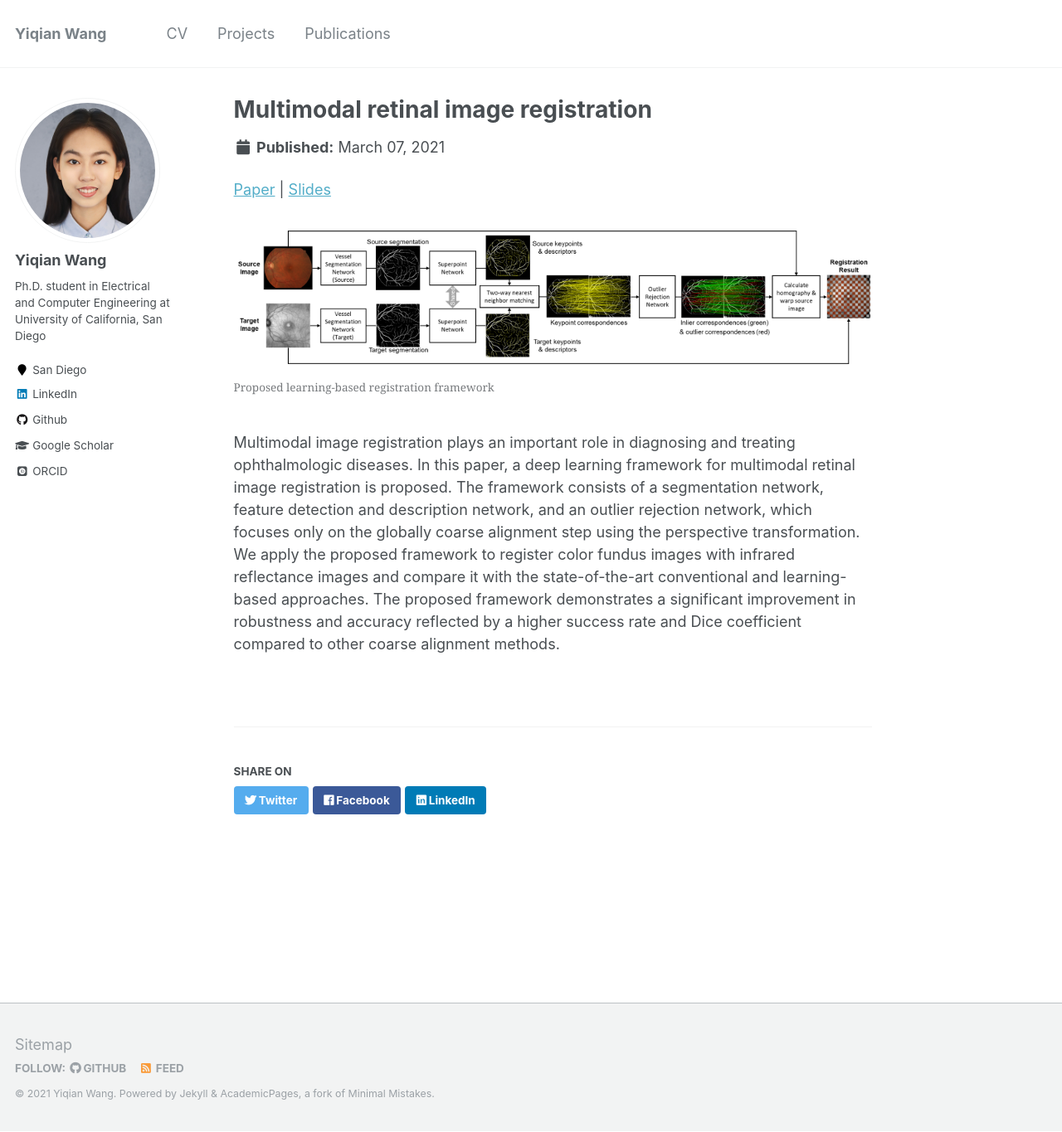
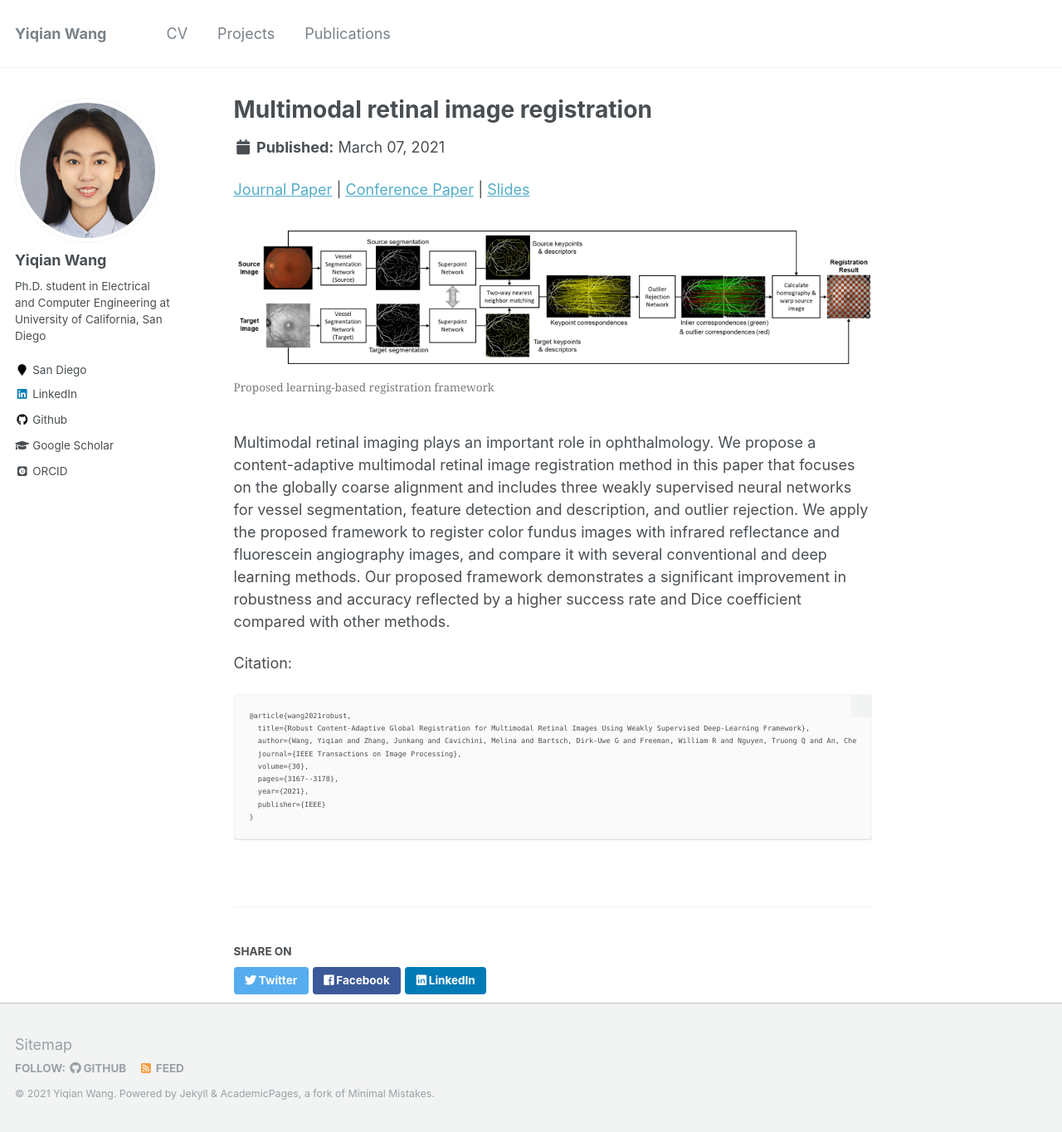
Before and after one commit to yiqian-wang/yiqian-wang.github.io, a Jekyll site: the page built from _projects/2019-04-retina_registration.md, in a window 1280 px wide and 1365 px high. Shown: the whole window at 83% size. Built offline with Jekyll 4.4.1, drawn with Linux system fonts in a browser that asks for light colours; some web fonts are replaced.

Commit message:
Update project page

````diff
--- a/_includes/archive-single.html
+++ b/_includes/archive-single.html
@@ -57,7 +57,7 @@
     {% elsif post.citation %}
       <p>Recommended citation: {{ post.citation }} </p>
     {% elsif post.paperurl %}
-      <p>Download <a href=" {{ post.paperurl }} "><u>here</u></a></p>
+      <p>Download <a href=" {{ post.paperurl }} ">here</a></p>
     {% endif %}
 
   </article>
--- a/_projects/2019-04-retina_registration.md
+++ b/_projects/2019-04-retina_registration.md
@@ -4,8 +4,21 @@ excerpt: "<img src='/images/retina_registration_cover.png'>"
 collection: projects
 ---
 
-[Paper](https://ieeexplore.ieee.org/abstract/document/9054077) &#124; [Slides](https://yiqian-wang.github.io/files/ICASSP_slides_final.pdf)
+[Journal Paper](https://ieeexplore.ieee.org/abstract/document/9054077) &#124; [Conference Paper](https://ieeexplore.ieee.org/abstract/document/9054077) &#124; [Slides](https://yiqian-wang.github.io/files/ICASSP_slides_final.pdf)
 
 {% include image.html url="/images/retina_registration_framework.png" description="Proposed learning-based registration framework" %}
 
-Multimodal image registration plays an important role in diagnosing and treating ophthalmologic diseases. In this paper, a deep learning framework for multimodal retinal image registration is proposed. The framework consists of a segmentation network, feature detection and description network, and an outlier rejection network, which focuses only on the globally coarse alignment step using the perspective transformation. We apply the proposed framework to register color fundus images with infrared reflectance images and compare it with the state-of-the-art conventional and learning-based approaches. The proposed framework demonstrates a significant improvement in robustness and accuracy reflected by a higher success rate and Dice coefficient compared to other coarse alignment methods.
+Multimodal retinal imaging plays an important role in ophthalmology. We propose a content-adaptive multimodal retinal image registration method in this paper that focuses on the globally coarse alignment and includes three weakly supervised neural networks for vessel segmentation, feature detection and description, and outlier rejection. We apply the proposed framework to register color fundus images with infrared reflectance and fluorescein angiography images, and compare it with several conventional and deep learning methods. Our proposed framework demonstrates a significant improvement in robustness and accuracy reflected by a higher success rate and Dice coefficient compared with other methods.
+
+Citation:
+```
+@article{wang2021robust,
+  title={Robust Content-Adaptive Global Registration for Multimodal Retinal Images Using Weakly Supervised Deep-Learning Framework},
+  author={Wang, Yiqian and Zhang, Junkang and Cavichini, Melina and Bartsch, Dirk-Uwe G and Freeman, William R and Nguyen, Truong Q and An, Cheolhong},
+  journal={IEEE Transactions on Image Processing},
+  volume={30},
+  pages={3167--3178},
+  year={2021},
+  publisher={IEEE}
+}
+```
````
Also changed, not shown: _pages/publications.md (+1 -1 lines), _publications/2021-02-retina_registration_TIP.md (+1 -1 lines).
